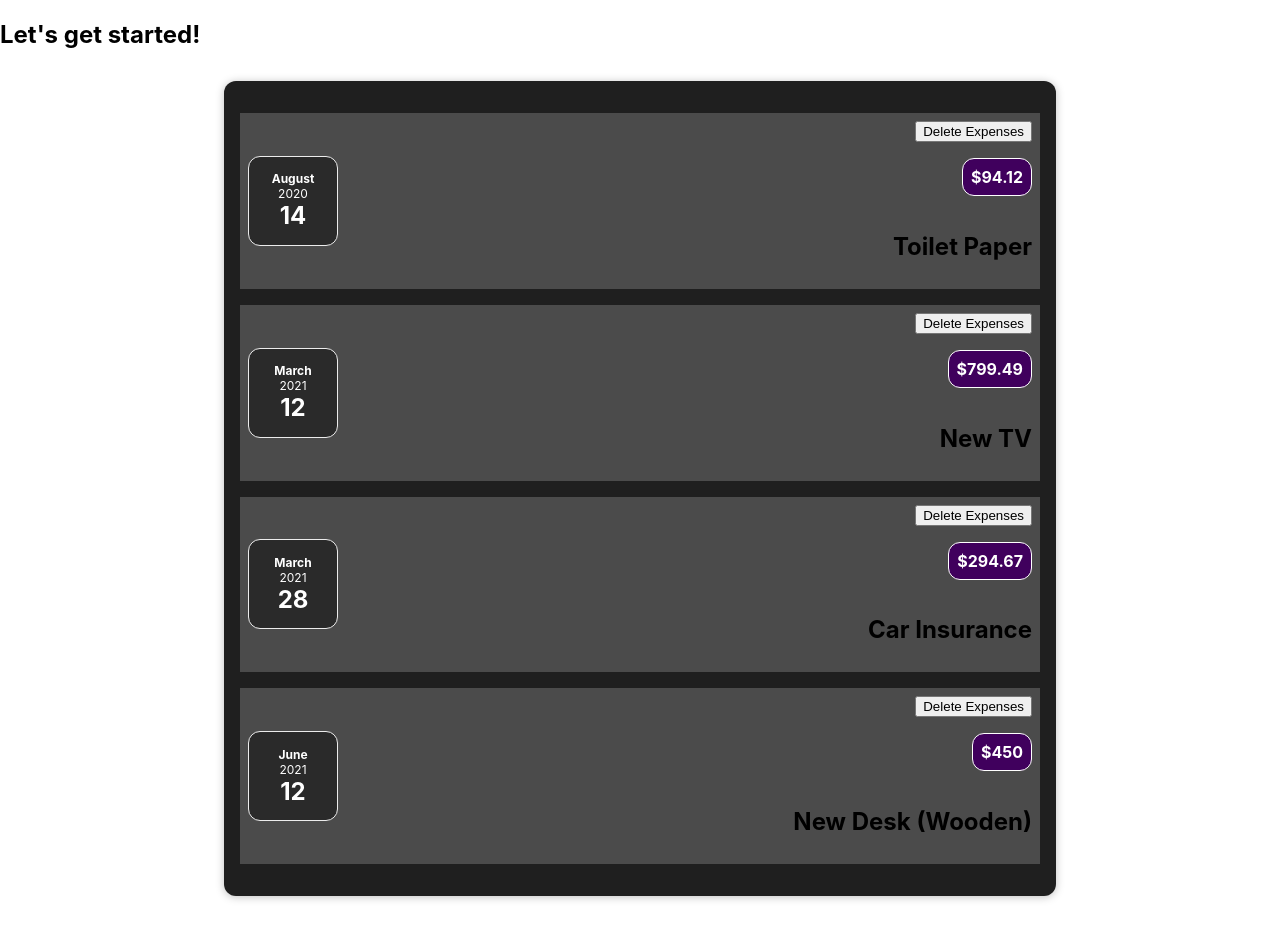
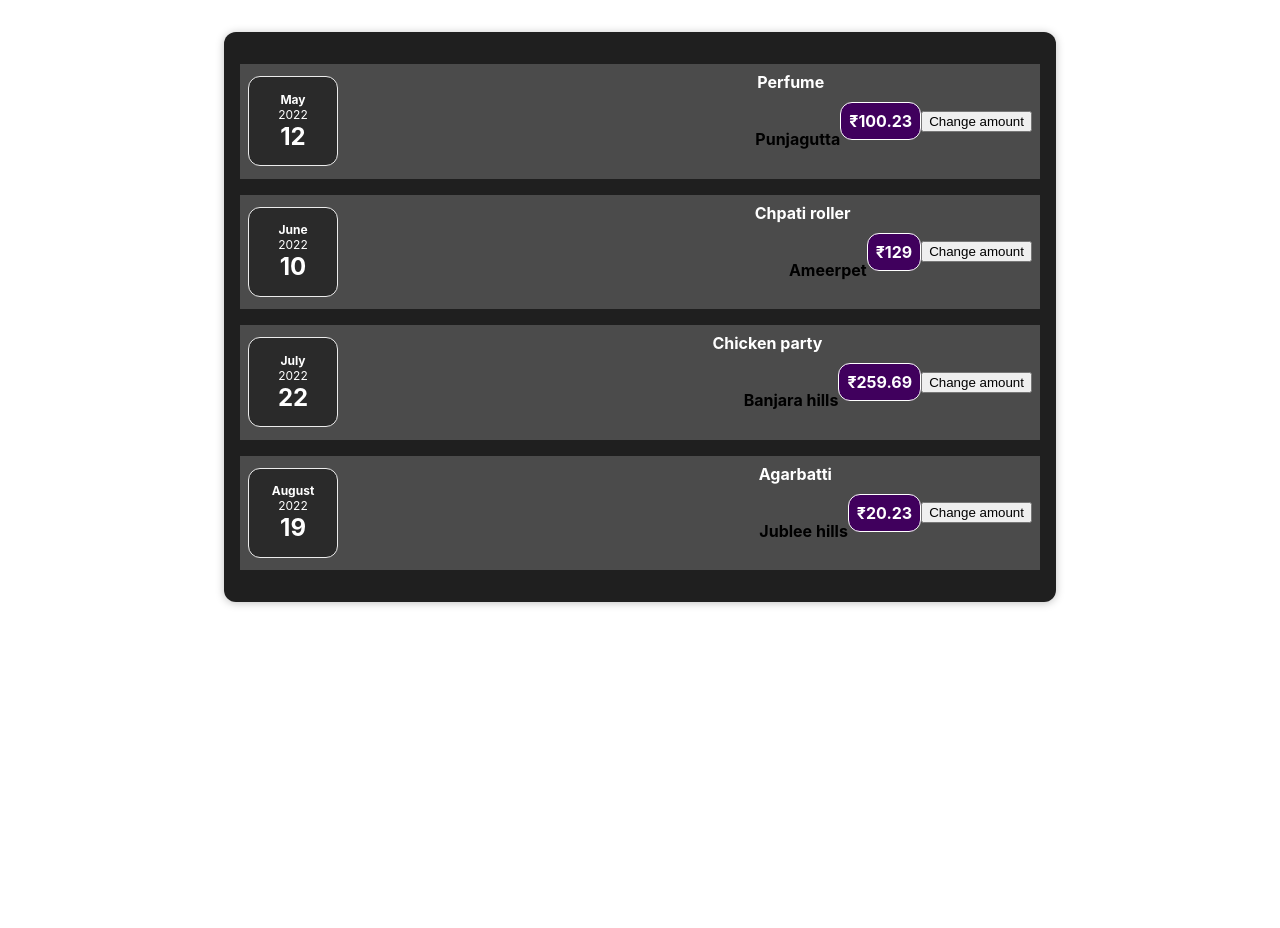
Before and after one commit to Pavan0409/my-app, a React (Create React App) app: page / in a window 1280 px wide. After the commit the page ends 800 px from the top, so only its background shows below. Built offline with nearby package versions, Linux system fonts and the light colour scheme.

Commit message:
Change amount

```diff
--- a/src/App.js
+++ b/src/App.js
@@ -1,82 +1,42 @@
-import React, { useState } from "react";
+import React from "react";
 import Expenses from "./components/Expenses/Expenses";
 
-// const App = () => {
-//   const expenses = [
-//     {
-//       id: "e1",
-//       title: "Perfume",
-//       amount: 100.23,
-//       date: new Date(2022, 4, 12),
-//       LocationOfExpenditure: "Punjagutta",
-//     },
-//     {
-//       id: "e2",
-//       title: "Chpati roller",
-//       amount: 129,
-//       date: new Date(2022, 5, 10),
-//       LocationOfExpenditure: "Ameerpet",
-//     },
-//     {
-//       id: "e3",
-//       title: "Chicken party",
-//       amount: 259.69,
-//       date: new Date(2022, 6, 22),
-//       LocationOfExpenditure: "Banjara hills",
-//     },
-//     {
-//       id: "e4",
-//       title: "Agarbatti",
-//       amount: 20.23,
-//       date: new Date(2022, 7, 19),
-//       LocationOfExpenditure: "Jublee hills",
-//     },
-//   ];
-
-//   return (
-//     <div>
-//       {/* <h2>let's get started!</h2> */}
-//       <Expenses item={expenses} />
-//     </div>
-//   );
-// };
-
-
-
 const App = () => {
-  const deleteHandler = (amount) => {
-    console.log(amount);
-    expenses = data.filter((item) => item.amount !== amount);
-    setData(expenses);
-    console.log(expenses);
-  };
-
-  let expenses = [
+  const expenses = [
     {
       id: "e1",
-      title: "Toilet Paper",
-      amount: 94.12,
-      date: new Date(2020, 7, 14),
+      title: "Perfume",
+      amount: 100.23,
+      date: new Date(2022, 4, 12),
+      LocationOfExpenditure: "Punjagutta",
     },
-    { id: "e2", title: "New TV", amount: 799.49, date: new Date(2021, 2, 12) },
+    {
+      id: "e2",
+      title: "Chpati roller",
+      amount: 129,
+      date: new Date(2022, 5, 10),
+      LocationOfExpenditure: "Ameerpet",
+    },
     {
       id: "e3",
-      title: "Car Insurance",
-      amount: 294.67,
-      date: new Date(2021, 2, 28),
+      title: "Chicken party",
+      amount: 259.69,
+      date: new Date(2022, 6, 22),
+      LocationOfExpenditure: "Banjara hills",
     },
     {
       id: "e4",
-      title: "New Desk (Wooden)",
-      amount: 450,
-      date: new Date(2021, 5, 12),
+      title: "Agarbatti",
+      amount: 20.23,
+      date: new Date(2022, 7, 19),
+      LocationOfExpenditure: "Jublee hills",
     },
   ];
-  const [data, setData] = useState(expenses);
+
   return (
     <div>
-      <h2>Let's get started!</h2>
-      <Expenses items={data} deleteHandler={deleteHandler} />
+      {/* <h2>let's get started!</h2> */}
+      <Expenses item={expenses} />
     </div>
   );
 };
--- a/src/components/Expenses/ExpenseItem.js
+++ b/src/components/Expenses/ExpenseItem.js
@@ -1,41 +1,25 @@
-import React from "react";
+import React, { useState } from "react";
 import ExpenseDate from "./ExpenseDate";
 import Card from "../UI/Card";
 import "./ExpenseItem.css";
 
-// const ExpenseItem = (props) => {
-//   const [title, setTitle]  = useState(props.title);
+const ExpenseItem = (props) => {
+  const [amount, setAmount] = useState(props.amount);
 
-//   const clickHandler = () => {
-//     setTitle("Updated!");
-//     console.log(title)
-//   };
-
-//   return (
-//     <Card className='expense-item'>
-//       <ExpenseDate date={props.date} />
-//       <div className='expense-item__description'>
-//         <h2>{title}</h2>
-//         <div className='expense-item__price'>${props.amount}</div>
-//       </div>
-//       <button onClick={clickHandler}>Change title</button>
-//     </Card>
-//   );
-// }
-
-const ExpenseItem = (props) => {
-  const clickHandler = (id) => {
-    props.deleteHandler(props.amount);
+  const clickHandler = () => {
+    setAmount("100");
+    console.log(amount + 100);
   };
 
   return (
     <Card className="expense-item">
       <ExpenseDate date={props.date} />
       <div className="expense-item__description">
-        <h2>{props.title}</h2>
-        <div className="expense-item__price">${props.amount}</div>
-        <button onClick={clickHandler}>Delete Expenses</button>
+        <h4>{props.LocationOfExpenditure}</h4>
+        <h1>{props.title}</h1>
       </div>
+      <div className="expense-item__price">₹{amount}</div>
+      <button onClick={clickHandler}>Change amount</button>
     </Card>
   );
 };
--- a/src/components/Expenses/Expenses.js
+++ b/src/components/Expenses/Expenses.js
@@ -2,51 +2,39 @@ import ExpenseItem from "./ExpenseItem";
 import "./Expenses.css";
 import Card from "../UI/Card";
 
-// const Expenses = (props) => {
-//   return (
-//     <Card className="expenses">
-//       <ExpenseItem
-//         title={props.item[0].title}
-//         amount={props.item[0].amount}
-//         date={props.item[0].date}
-//         LocationOfExpenditure={props.item[0].LocationOfExpenditure}
-//       />
-//       <ExpenseItem
-//         title={props.item[1].title}
-//         amount={props.item[1].amount}
-//         date={props.item[1].date}
-//         LocationOfExpenditure={props.item[1].LocationOfExpenditure}
-//       />
-//       <ExpenseItem
-//         title={props.item[2].title}
-//         amount={props.item[2].amount}
-//         date={props.item[2].date}
-//         LocationOfExpenditure={props.item[2].LocationOfExpenditure}
-//       />
-//       <ExpenseItem
-//         title={props.item[3].title}
-//         amount={props.item[3].amount}
-//         date={props.item[3].date}
-//         LocationOfExpenditure={props.item[3].LocationOfExpenditure}
-//       />
-//     </Card>
-//   );
-// };
-
 const Expenses = (props) => {
   return (
     <Card className="expenses">
-       {props.items.map(item=>
-         <ExpenseItem
-            key ={item.id}
-            title={item.title}
-            amount={item.amount}
-            date={item.date}
-            deleteHandler={props.deleteHandler}
-          />
-        )}
+      {props.item.map((item) => (
+        <ExpenseItem
+          key={item.id}
+          title={item.title}
+          amount={item.amount}
+          date={item.date}
+          LocationOfExpenditure={item.LocationOfExpenditure}
+        />
+      ))}
+
+      {/* <ExpenseItem
+        title={props.item[1].title}
+        amount={props.item[1].amount}
+        date={props.item[1].date}
+        LocationOfExpenditure={props.item[1].LocationOfExpenditure}
+      />
+      <ExpenseItem
+        title={props.item[2].title}
+        amount={props.item[2].amount}
+        date={props.item[2].date}
+        LocationOfExpenditure={props.item[2].LocationOfExpenditure}
+      />
+      <ExpenseItem
+        title={props.item[3].title}
+        amount={props.item[3].amount}
+        date={props.item[3].date}
+        LocationOfExpenditure={props.item[3].LocationOfExpenditure}
+      /> */}
     </Card>
   );
-}
+};
 
 export default Expenses;
```
